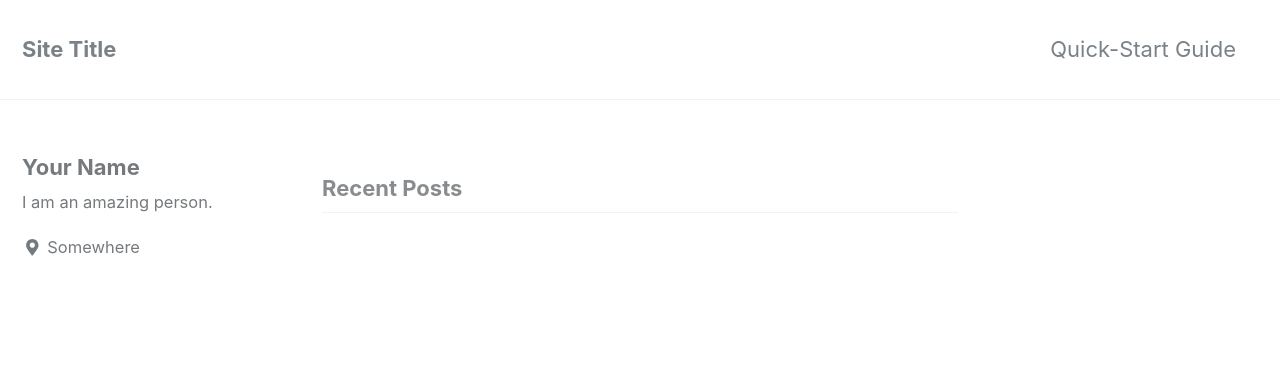
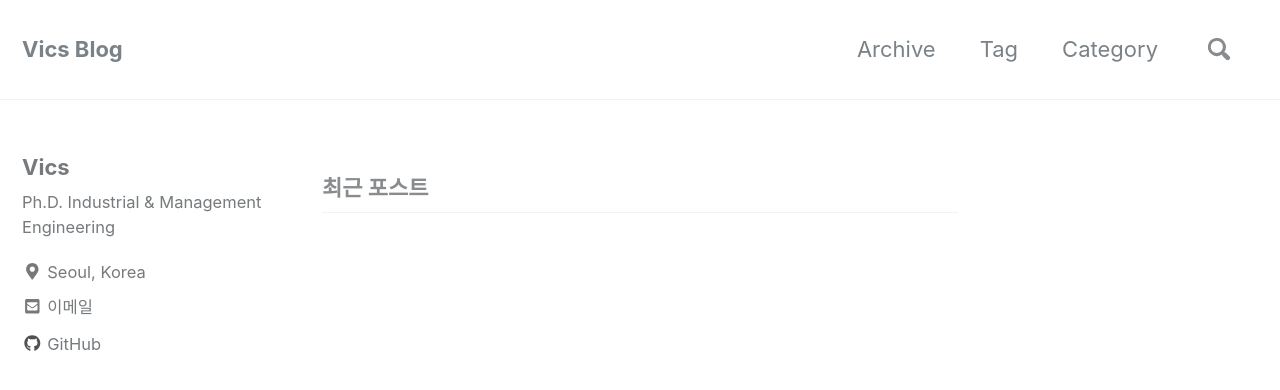
Before and after one commit to vics-kwon/vics-kwon.github.io, a Jekyll site: the page built from index.html, in a window 1280 px wide and 900 px high. Shown: the top 390 px of the window. Built offline with Jekyll 4.4.1, drawn with Linux system fonts in a browser that asks for light colours; nearby versions of some CDN libraries; the list of posts is cut into pages by our own code; some of the changed text lies outside the part shown.

Commit message:
edit config & navigation

```diff
--- a/_config.yml
+++ b/_config.yml
@@ -15,21 +15,21 @@
 minimal_mistakes_skin    : "default" # "air", "aqua", "contrast", "dark", "dirt", "neon", "mint", "plum", "sunrise"
 
 # Site Settings
-locale                   : "en-US"
-title                    : "Site Title"
+locale                   : "ko"
+title                    : "Vics Blog"
 title_separator          : "-"
-name                     : "Your Name"
-description              : "An amazing website."
-url                      : # the base hostname & protocol for your site e.g. "https://mmistakes.github.io"
+name                     : "Vics-Kwon"
+description              : "Topic: Reinforcement Learning"
+url                      : "https://vics-kwon.github.io" # the base hostname & protocol for your site e.g. "https://mmistakes.github.io"
 baseurl                  : # the subpath of your site, e.g. "/blog"
-repository               : # GitHub username/repo-name e.g. "mmistakes/minimal-mistakes"
+repository               : "vics-kwon/vics-kwon.github.io" # GitHub username/repo-name e.g. "mmistakes/minimal-mistakes"
 teaser                   : # path of fallback teaser image, e.g. "/assets/images/500x300.png"
 # breadcrumbs            : false # true, false (default)
 words_per_minute         : 200
 comments:
-  provider               : # false (default), "disqus", "discourse", "facebook", "google-plus", "staticman", "staticman_v2" "custom"
+  provider               : "disqus" # false (default), "disqus", "discourse", "facebook", "google-plus", "staticman", "staticman_v2" "custom"
   disqus:
-    shortname            : # https://help.disqus.com/customer/portal/articles/466208-what-s-a-shortname-
+    shortname            : vics-kwon-github-io # https://help.disqus.com/customer/portal/articles/466208-what-s-a-shortname-
   discourse:
     server               : # https://meta.discourse.org/t/embedding-discourse-comments-via-javascript/31963 , e.g.: meta.discourse.org
   facebook:
@@ -58,8 +58,8 @@ reCaptcha:
   secret                 :
 atom_feed:
   path                   : # blank (default) uses feed.xml
-search                   : # true, false (default)
-search_full_content      : # true, false (default)
+search                   : true # true, false (default)
+search_full_content      : true # true, false (default)
 search_provider          : # lunr (default), algolia, google
 algolia:
   application_id         : # YOUR_APPLICATION_ID
@@ -100,11 +100,11 @@ analytics:
 
 # Site Author
 author:
-  name             : "Your Name"
+  name             : "Vics"
   avatar           : # path of avatar image, e.g. "/assets/images/bio-photo.jpg"
-  bio              : "I am an amazing person."
-  location         : "Somewhere"
-  email            :
+  bio              : "Ph.D. Industrial & Management Engineering"
+  location         : "Seoul, Korea"
+  email            : "victor.rhkwon@gmail.com"
   uri              :
   home             : # null (default), "absolute or relative url to link to author home"
   bitbucket        :
@@ -113,7 +113,7 @@ author:
   flickr           :
   facebook         :
   foursquare       :
-  github           :
+  github           : "vics-kwon"
   gitlab           :
   google_plus      :
   keybase          :
@@ -265,7 +265,9 @@ defaults:
     values:
       layout: single
       author_profile: true
-      read_time: true
-      comments: # true
+      read_time: false
+      comments: true
       share: true
       related: true
+
+minimal_mistakes_skin: "default" # "air", "aqua", "contrast", "dark", "dirt", "neon", "mint", "plum" "sunrise"
--- a/_data/navigation.yml
+++ b/_data/navigation.yml
@@ -1,11 +1,15 @@
 # main links
 main:
-  - title: "Quick-Start Guide"
-    url: https://mmistakes.github.io/minimal-mistakes/docs/quick-start-guide/
+  # - title: "Quick-Start Guide"
+  #   url: https://mmistakes.github.io/minimal-mistakes/docs/quick-start-guide/
   # - title: "About"
   #   url: https://mmistakes.github.io/minimal-mistakes/about/
-  # - title: "Sample Posts"
-  #   url: /year-archive/
+   - title: "Archive"
+     url: /year-archive/
+   - title: "Tag"
+     url: /tags/
+   - title: "Category"
+     url: /categories/
   # - title: "Sample Collections"
   #   url: /collection-archive/
   # - title: "Sitemap"
```
Also changed, not shown: _pages/category-archive.html (added, +14 -0 lines), _pages/tag-archive.html (added, +25 -0 lines), _pages/year-archive.html (added, +13 -0 lines).
